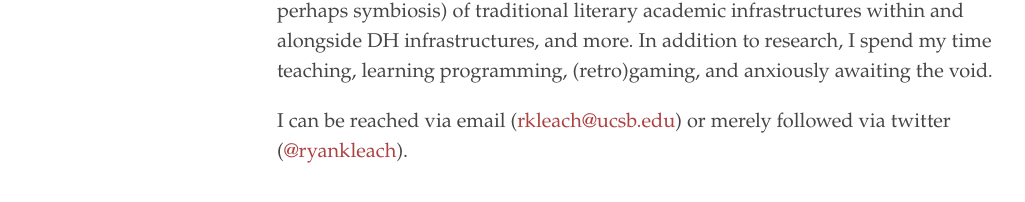
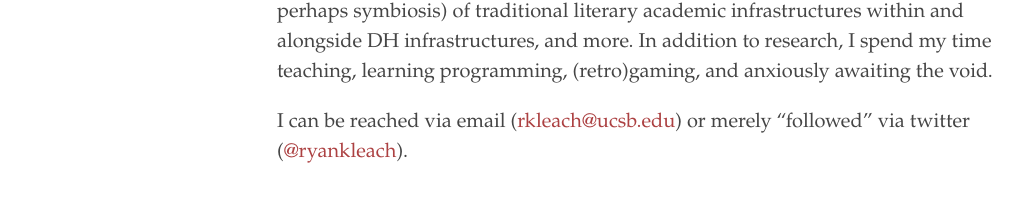
Before and after one commit to ryankleach/frettingsontheblank, a Jekyll site: the page built from about.md, in a window 1280 px wide. Shown: the part 485-687 px from the top of the page, without its empty margins (3-1028 px from the left). Built offline with Jekyll 4.4.1, drawn with Linux system fonts in a browser that asks for light colours.

Commit message:
slight edit

```diff
--- a/about.md
+++ b/about.md
@@ -6,4 +6,4 @@ permalink: /about/
 
 I'm a PhD student at UCSB with interests spanning the digital humanities, media theory, STS, and speculative fiction. More particularly, my research focuses on the emerging paradigm of critical infrastructure studies and how the concept of "infrastructure" provokes us to revise, re-affirm, or recant now canonical media theoretical concepts. A few topics that keep me up at night: thinking of remediation in relation to overlapping media infrastructures, considering the merits of multiple conceptual metaphors for understanding intermedial relations (ecologies, spheres, infrastructures, networks, platforms, systems, etc.), the relationship between Marxist and "new" materialisms, the co-existence (and perhaps symbiosis) of traditional literary academic infrastructures within and alongside DH infrastructures, and more. In addition to research, I spend my time teaching, learning programming, (retro)gaming, and anxiously awaiting the void.
 
-I can be reached via email (<rkleach@ucsb.edu>) or merely followed via twitter ([@ryankleach](https://twitter.com/ryankleach)).
+I can be reached via email (<rkleach@ucsb.edu>) or merely "followed" via twitter ([@ryankleach](https://twitter.com/ryankleach)).
```
